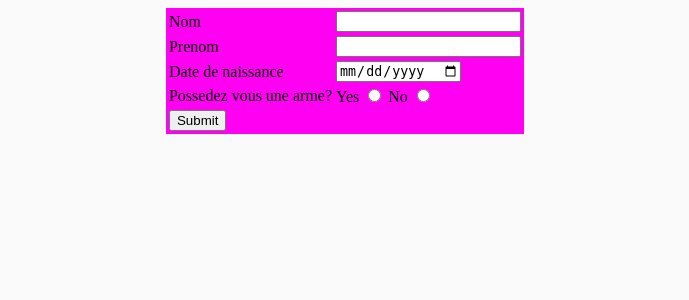
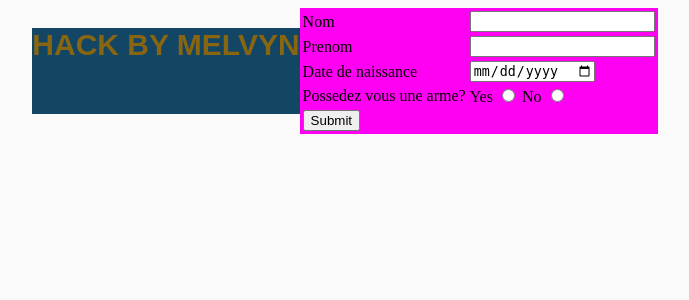
Before and after one commit to JaavLex/shootingclub-database, a PHP site: page / in a window 1280 px wide. Shown: the top 300 px of the page, without its empty margins (295-984 px from the left). Run offline with PHP 8.4, Linux system fonts and the light colour scheme.

Commit message:
melvynx bg

```diff
--- a/index.css
+++ b/index.css
@@ -10,3 +10,11 @@ body {
   display: flex;
   justify-content: center;
 }
+
+h1 {
+  font-size: 30px;
+  font-family: Arial;
+  background-color: #134564;
+  color: #876511;
+
+}
--- a/index.php
+++ b/index.php
@@ -7,6 +7,7 @@
   </head>
   <body>
   <div id="block-container">
+    <h1>HACK BY MELVYN</h1>
     <form action="./postformsql.php" method="post">
       <table class="mainform">
         <tr>
```
